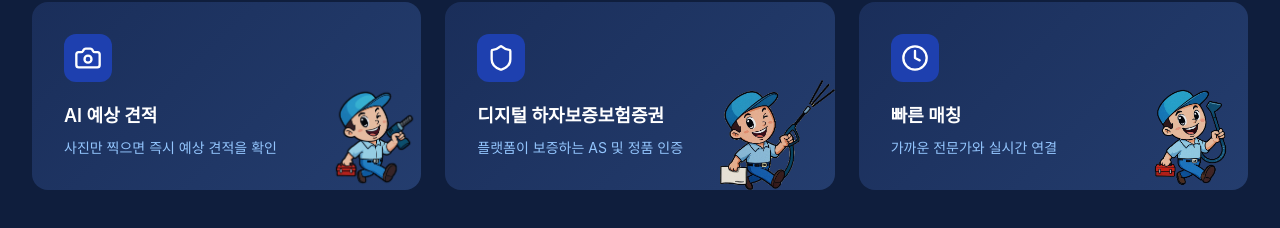
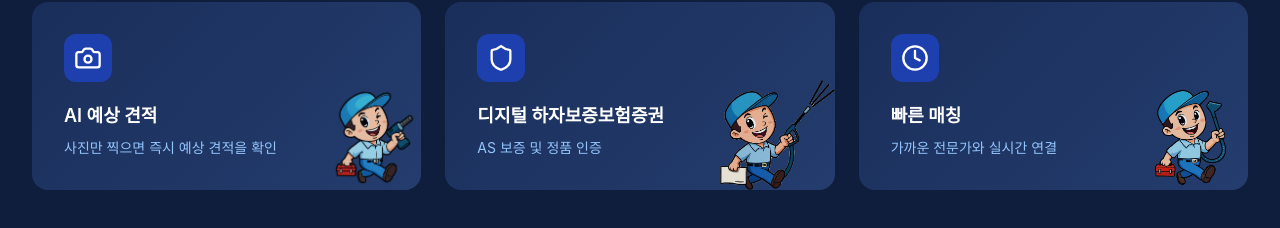
Before and after one commit to vicaprio/surisuri-mahasuri, a React (Vite) app in the folder web/: page / in a window 1280 px wide. Shown: the part 654-882 px from the top of the page. Built offline with nearby package versions, Linux system fonts and the light colour scheme; no server answers.

Commit message:
Update warranty feature description text
Co-Authored-By: Claude Sonnet 4.6 <noreply@anthropic.com>

```diff
--- a/web/src/pages/Home.jsx
+++ b/web/src/pages/Home.jsx
@@ -50,7 +50,7 @@ function Home() {
     {
       icon: Shield,
       title: '디지털 하자보증보험증권',
-      description: '플랫폼이 보증하는 AS 및 정품 인증'
+      description: 'AS 보증 및 정품 인증'
     },
     {
       icon: Clock,
```
